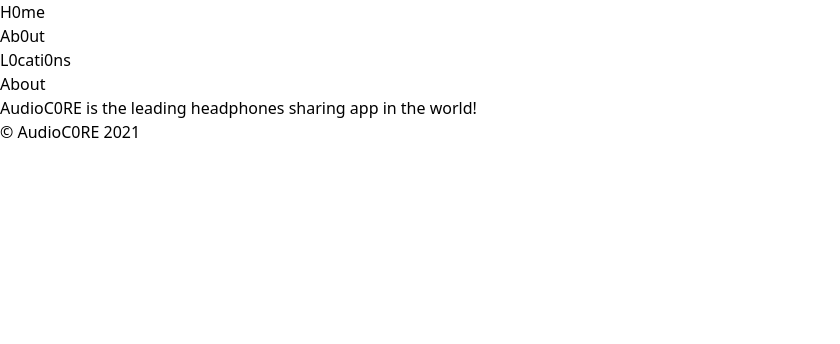
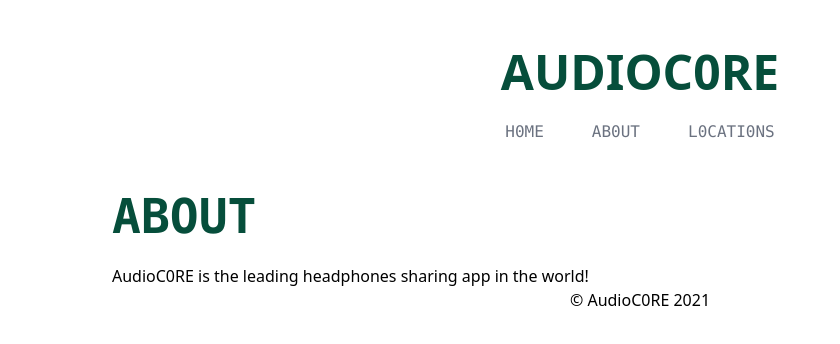
Before and after one commit to Jokzin/100DaysofGatsby2021, a Gatsby site: page /about in a window 1280 px wide. Shown: the whole page, without its empty margins (0-840 px from the left). Built offline with nearby package versions, Linux system fonts and the light colour scheme; Gatsby itself is replaced by a stand-in of ours.

Commit message:
Style with tailwind

```diff
--- a/src/components/Footer.js
+++ b/src/components/Footer.js
@@ -2,7 +2,7 @@
 
 export default function Footer() {
   return (
-    <footer>
+    <footer className="text-center">
       <p>&copy; AudioC0RE {new Date().getFullYear()}</p>
     </footer>
   )
--- a/src/components/Layout.js
+++ b/src/components/Layout.js
@@ -6,7 +6,9 @@
   return (
     <div>
       <Nav />
-      {children}
+      <div className="container px-28">
+        {children}
+      </div>
       <Footer />
     </div>
   )
--- a/src/components/Nav.js
+++ b/src/components/Nav.js
@@ -3,15 +3,16 @@
 
 export default function Nav() {
   return (
-    <nav>
+    <nav className="bg-white text-gray-500 uppercase text-center font-mono py-6">
+      <div className="text-green-900 font-bold font-sans uppercase text-5xl py-6">AudioC0RE</div>
       <ul>
-        <li>
+        <li className="inline-block px-6 hover:text-green-900 hover:line-through">
           <Link to="/">H0me</Link>
         </li>
-        <li>
+        <li className="inline-block px-6 hover:text-green-900 hover:line-through">
           <Link to="/about/">Ab0ut</Link>
         </li>
-        <li>
+        <li className="inline-block px-6 hover:text-green-900 hover:line-through">
           <Link to="/locations/">L0cati0ns</Link>
         </li>
       </ul>
--- a/src/pages/about.js
+++ b/src/pages/about.js
@@ -1,10 +1,10 @@
 import React from "react"
 
 const AboutPage = () => (
-  <div>
-    <h1>About</h1>
+  <>
+    <h1 className="text-green-900 font-mono font-bold uppercase text-5xl py-6">About</h1>
     <p>AudioC0RE is the leading headphones sharing app in the world!</p>
-  </div>
+  </>
 )
 
 export default AboutPage
--- a/src/pages/locations.js
+++ b/src/pages/locations.js
@@ -2,8 +2,8 @@
 import { graphql, Link } from "gatsby"
 
 const LocationPage = ({ data }) => (
-  <div>
-    <h1>Locations</h1>
+  <>
+    <h1 className="text-green-900 font-bold font-mono uppercase text-5xl py-6">Locations</h1>
     <ul>
       {data.allContentfulLocation.edges.map(({ node, index }) => (
         <li key={index}>
@@ -11,7 +11,7 @@
         </li>
       ))}
     </ul>
-  </div>
+  </>
 )
 
 export default LocationPage
--- a/src/templates/location.js
+++ b/src/templates/location.js
@@ -7,12 +7,12 @@
     const location = get(this.props, 'data.contentfulLocation')
 
     return (
-      <div>
-            <h1>{location.city}</h1>
-            <p>
-                {location.description.description}
-            </p>
-      </div>
+      <>
+        <h1 className="text-green-900 font-bold font-mono uppercase text-5xl py-6">{location.city}</h1>
+        <p>
+            {location.description.description}
+        </p>
+      </>
     )
   }
 }
```
